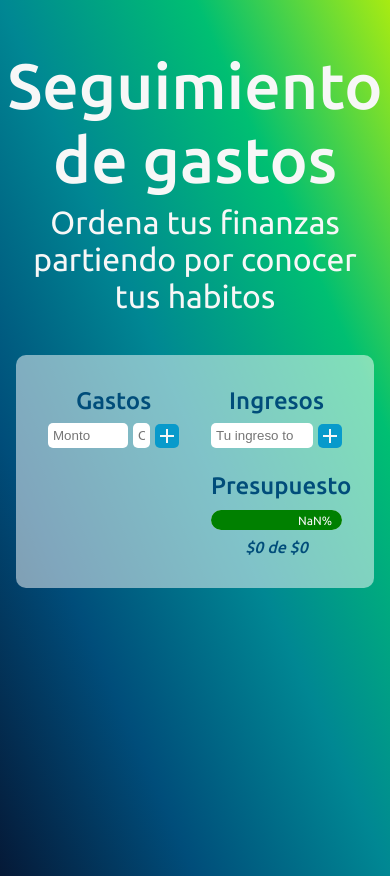
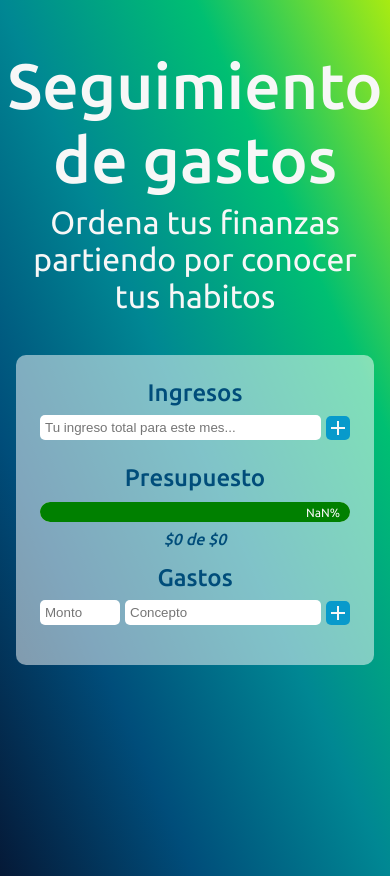
Before and after one commit to joaquinmoralest/expenses-tracker, a React (Vite) app: page / in a window 390 px wide. Built offline with nearby package versions, Linux system fonts and the light colour scheme.

Commit message:
Add media queries and improvements about responsive

```diff
--- a/src/App.css
+++ b/src/App.css
@@ -114,3 +114,33 @@
 .budget h5 {
   font-style: italic;
 }
+
+@media screen and (max-width: 420px) {
+  .main-content {
+    width: 100%;
+    max-width: 900px;
+    padding: 1rem;
+    margin-top: 1rem;
+    border-radius: 10px;
+    background-color: rgba(255, 255, 255, .5);
+    color: #004d7a;
+    display: flex;
+    flex-direction: column-reverse;
+    align-items: center;
+  }
+
+  .expenses {
+    width: 100%;
+    padding: .5rem;
+  }
+
+  .budget {
+    width: 100%;
+    padding: .5rem;
+  }
+
+  .resume-item .resume-amount {
+    width: 11rem;
+  }
+
+}
--- a/src/App.jsx
+++ b/src/App.jsx
@@ -5,14 +5,21 @@ import ProgressBar from './components/ProgressBar'
 
 function App() {
   const [remaining, setRemaining] = useState(0)
-  const [percentage, setPercentage] = useState(100)
+  const [percentage, setPercentage] = useState(0)
   const [expenses, setExpenses] = useState([])
   const [income, setIncome] = useState(0)
   const [newIncome, setNewIncome] = useState('')
   const [expenseAmount, setExpenseAmount] = useState('')
   const [expenseConcept, setExpenseConcept] = useState('')
+  const [isMobile, setIsMobile] = useState(false)
 
   useEffect(() => calculateRemaining())
+
+  useEffect(() => {
+    if (screen.width <= 420) {
+      setIsMobile(true)
+    }
+  })
 
   function formatAmount(amount) {
     return new Intl.NumberFormat('es-CL', { style: 'currency', currency: 'CLP' }).format(amount)
@@ -71,8 +78,19 @@ function App() {
   return (
     <div className="App">
       <div className='title'>
-        <h1>Seguimiento de gastos</h1>
-        <h3>Ordena tus finanzas partiendo por conocer tus habitos</h3>
+        {
+          !isMobile ? (
+            <>
+              <h1>Seguimiento de gastos</h1>
+              <h3>Ordena tus finanzas partiendo por conocer tus habitos</h3>
+            </>
+          ) : (
+            <>
+              <h2>Seguimiento de gastos</h2>
+              <h4>Ordena tus finanzas partiendo por conocer tus habitos</h4>
+            </>
+          )
+        }
       </div>
 
       <main className='main-content'>
--- a/src/components/StyleComponents.js
+++ b/src/components/StyleComponents.js
@@ -12,7 +12,9 @@ export const Container = styled.div `
 export const SubContainer = styled(Container) `
   width: ${props => props.completed}%;
   background-color: green;
-  text-align: right;
+  display: flex;
+  justify-content: flex-end;
+  align-items: center;
   transition: .5s ease-in-out;
 `
 
```
